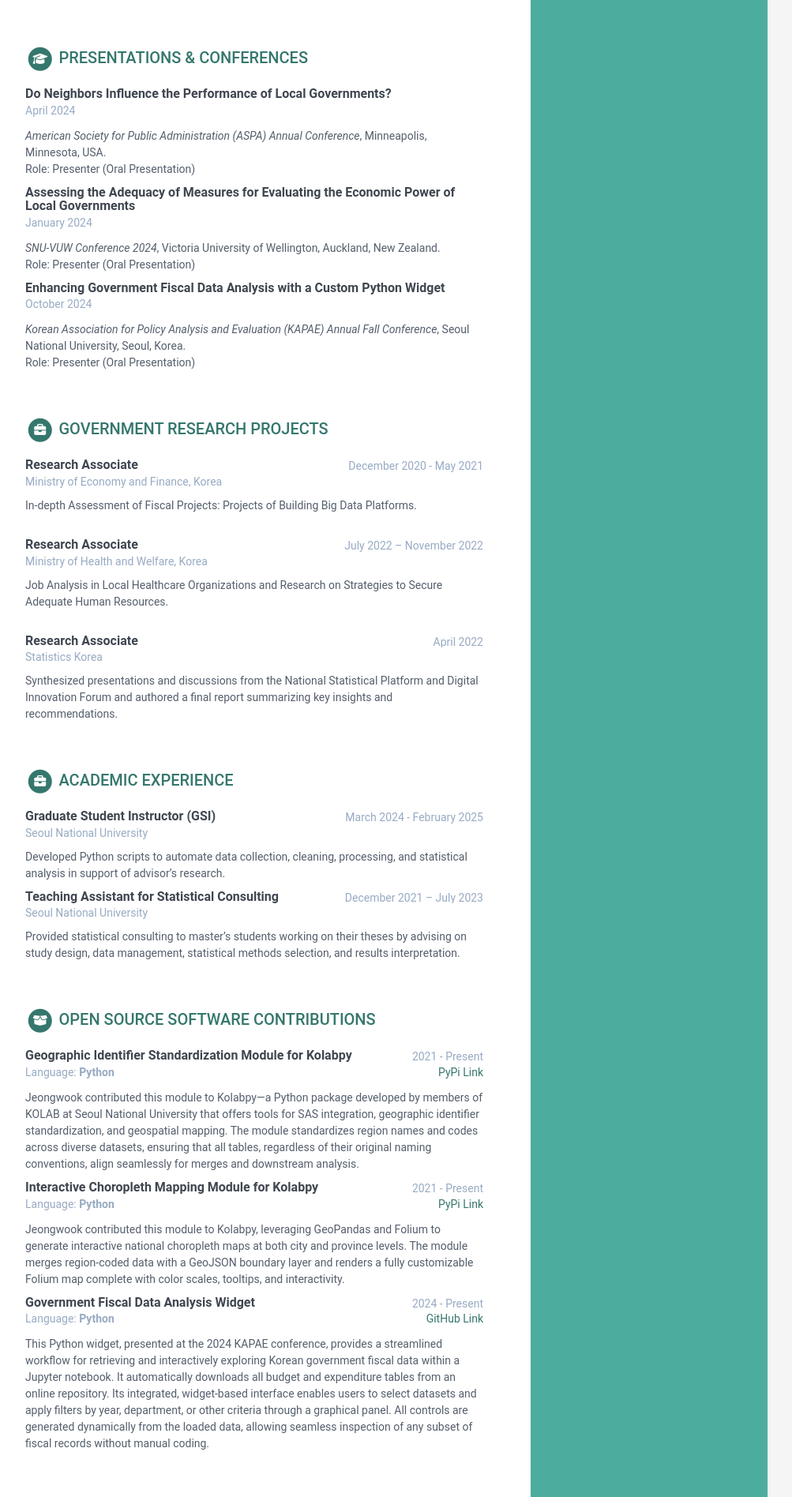
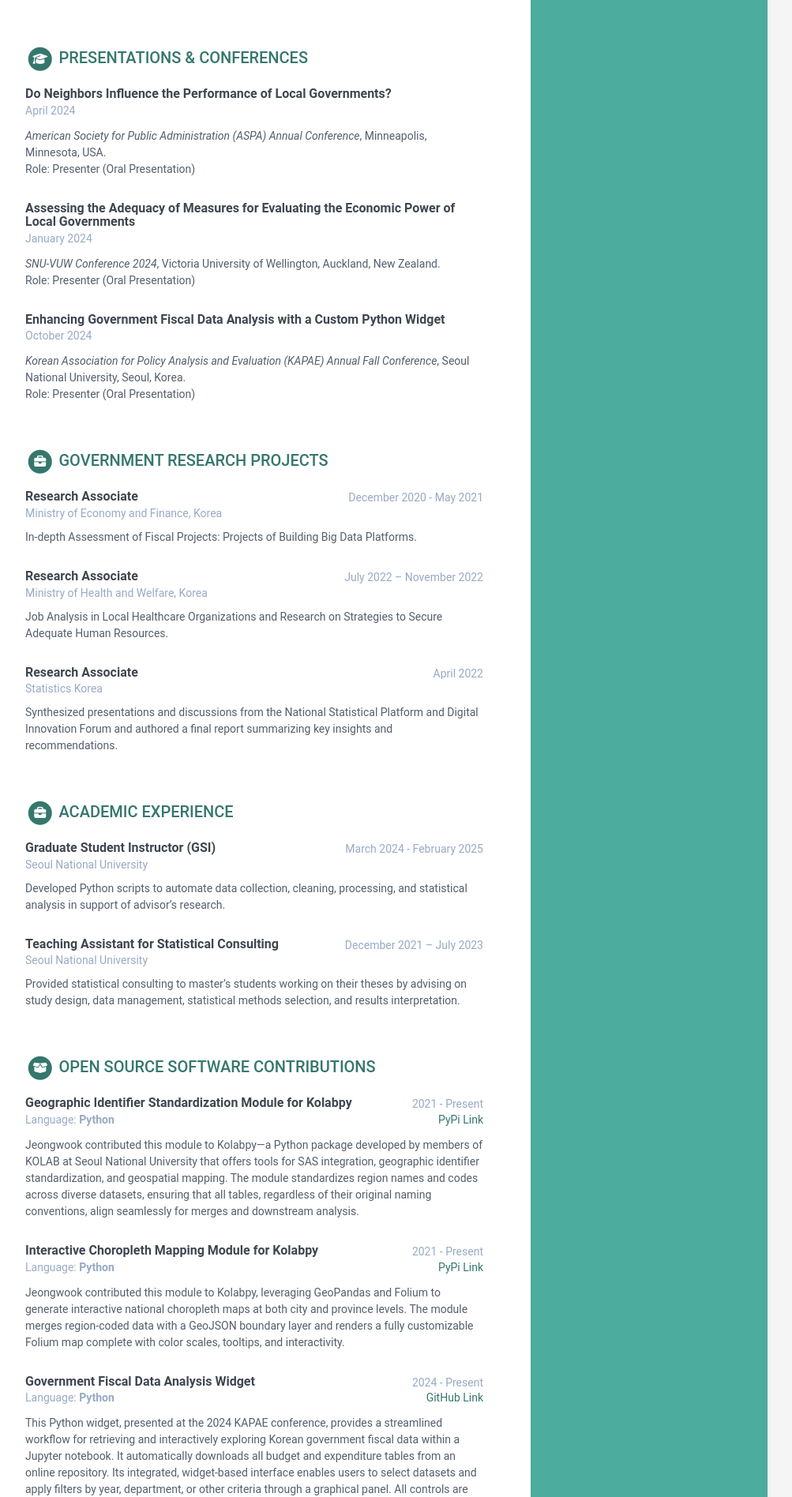
Before and after one commit to WookieLee/wookielee.github.io, a Jekyll site: the page built from index.html, in a window 1280 px wide. Shown: the part 1558-3454 px from the top of the page at 79% size, without its empty margins (168-1171 px from the left). Built offline with Jekyll 4.4.1, drawn with Linux system fonts in a browser that asks for light colours.

Commit message:
Update _base.scss

```diff
--- a/_sass/_base.scss
+++ b/_sass/_base.scss
@@ -181,6 +181,9 @@ p {
   }
 
   .experiences-section,
+  .academic-experience-section,
+  .software-section,
+  .conferences-section,
   .recommendations-section,
   .educations-section {
     .item {
```
